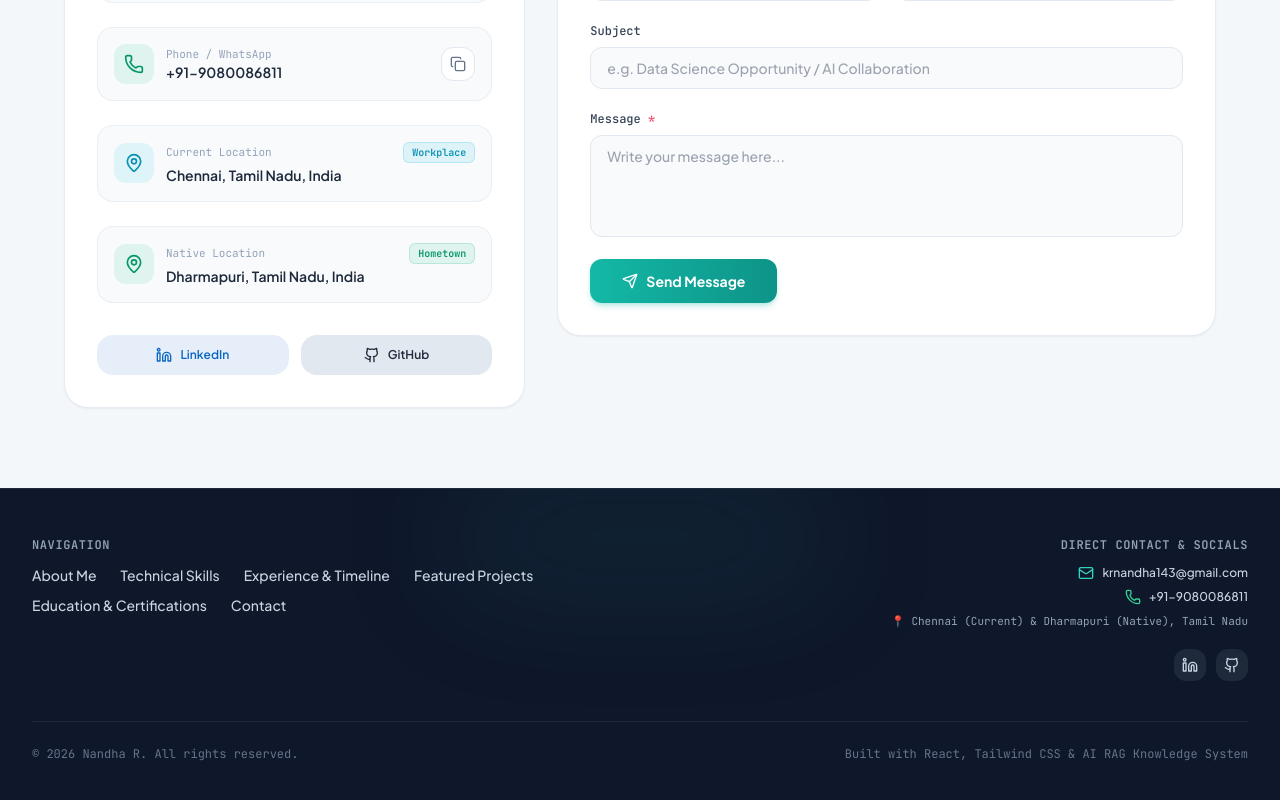
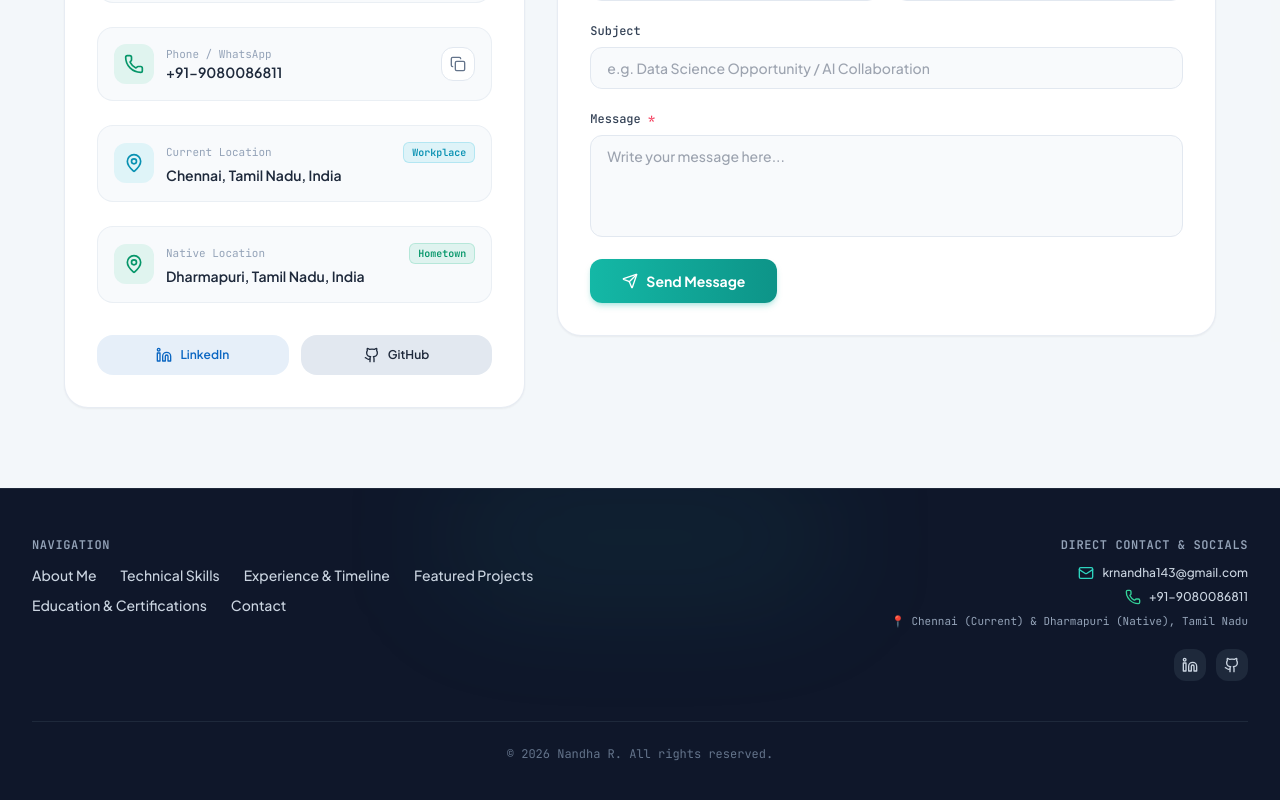
Before and after one commit to nandha0911/portfolio, a React (Vite) app: page / in a window 1280 px wide. Shown: the part 7757-8557 px from the top of the page. Built offline with nearby package versions, Linux system fonts and the light colour scheme; no server answers.

Commit message:
Remove tech stack tagline from footer copyright bar

```diff
--- a/src/components/Footer.jsx
+++ b/src/components/Footer.jsx
@@ -95,11 +95,8 @@ export function Footer() {
         </div>
 
         {/* Bottom Copyright */}
-        <div className="pt-6 flex flex-col sm:flex-row items-center justify-between gap-4 text-xs text-slate-500 font-mono">
+        <div className="pt-6 text-center text-xs text-slate-500 font-mono">
           <p>© {currentYear} {resumeData.personal.name}. All rights reserved.</p>
-          <p className="flex items-center gap-1.5">
-            Built with React, Tailwind CSS & AI RAG Knowledge System
-          </p>
         </div>
       </div>
     </footer>
```
